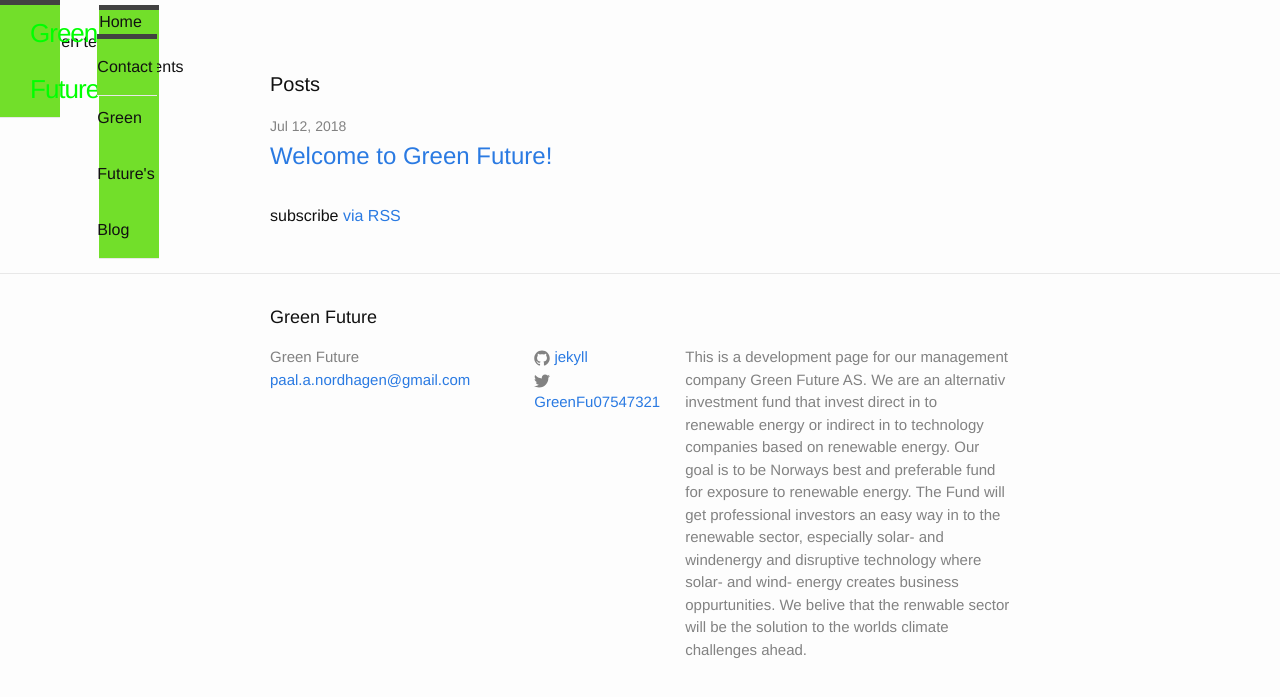
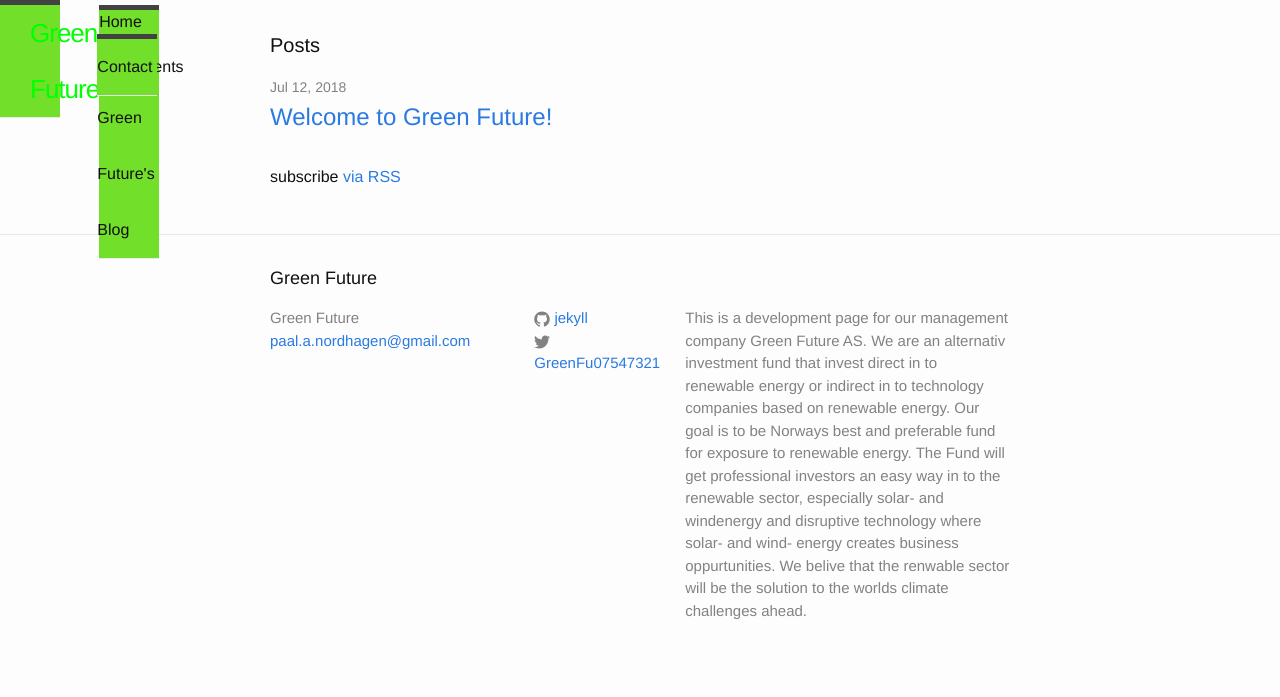
Before and after one commit to Paal-August/Paal-August.github.io, a Jekyll site: the page built from index.html, in a window 1280 px wide. Shown: the top 697 px of the page. Built offline with Jekyll 4.4.1, drawn with Linux system fonts in a browser that asks for light colours.

Commit message:
Update default.html

```diff
--- a/_layouts/default.html
+++ b/_layouts/default.html
@@ -8,9 +8,6 @@
     {% include header.html %}
 
     <div class="page-content">
-      <div>
-        <p>Dette er en test</p>
-      </div>
       <div class="wrapper">
         {{ content }}
       </div>
```
